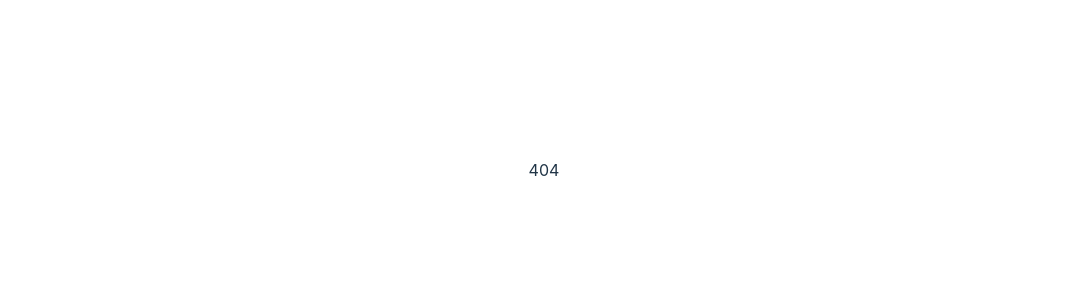
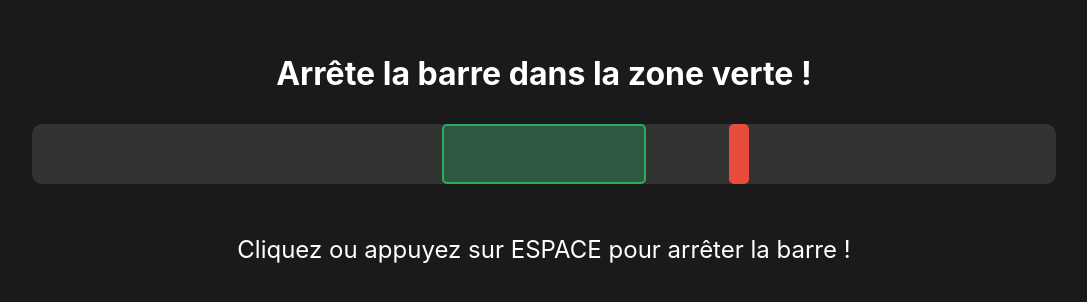
Before and after one commit to RedaDamene/Stickmania, a React (Vite) app: page /app/JeuStopBar in a window 1280 px wide. Shown: the part 230-532 px from the top of the page, without its empty margins (96-1183 px from the left). Built offline with nearby package versions, Linux system fonts and the light colour scheme.

Commit message:
ajout jeu stop bar

```diff
--- a/src/Router.tsx
+++ b/src/Router.tsx
@@ -2,6 +2,7 @@ import { BrowserRouter, Routes, Route } from "react-router";
 import App from "./App";
 import JeuTiming from "./pages/Jeu-timing/Jeu-timing";
 import ClicCouleur from "./composants/ClicCouleur/ClicCouleur";
+import JeuStopBar from "./pages/Jeu-stop-bar/JeuStopBar";
 
 export const Router = () => {
     return (
@@ -11,6 +12,7 @@ export const Router = () => {
                 <Route path="/app" element="Hello World" />
                 <Route path="/app/jeuTiming" element={<JeuTiming />} />
                 <Route path="/app/jeuClicCouleur" element={<ClicCouleur/>} />
+                <Route path="/app/JeuStopBar" element={<JeuStopBar/>} />
                 <Route path="*" element="404" />
             </Routes>
         </BrowserRouter>
--- a/src/components/ClicCouleur/ClicCouleur.tsx
+++ b/src/components/ClicCouleur/ClicCouleur.tsx
@@ -1,7 +1,6 @@
 import React, { useState, useEffect } from "react";
 import { motion } from "framer-motion";
 import "./ClicCouleur.css";
-import { Button } from "../ui/button";
 
 const ClicCouleur: React.FC = () => {
     const [score, setScore] = useState(0);
--- /dev/null
+++ b/src/pages/Jeu-stop-bar/JeuStopBar.css
@@ -0,0 +1,55 @@
+.game-container {
+    width: 100vw;
+    height: 100vh;
+    display: flex;
+    flex-direction: column;
+    align-items: center;
+    justify-content: center;
+    background-color: #1a1a1a;
+    color: white;
+}
+
+.game-title {
+    font-size: 2rem;
+    margin-bottom: 2rem;
+}
+
+.game-bar {
+    width: 80%;
+    height: 60px;
+    background-color: #333;
+    position: relative;
+    border-radius: 10px;
+    margin-bottom: 2rem;
+}
+
+.target-zone {
+    position: absolute;
+    height: 100%;
+    background-color: rgba(39, 174, 96, 0.3);
+    border: 2px solid #27ae60;
+    border-radius: 5px;
+}
+
+.moving-bar {
+    position: absolute;
+    width: 20px;
+    height: 100%;
+    background-color: #e74c3c;
+    border-radius: 5px;
+    transform: translateX(-50%);
+    transition: left 0.016s linear;
+}
+
+.game-message {
+    font-size: 1.5rem;
+    text-align: center;
+    margin-top: 1rem;
+}
+
+.countdown {
+    margin-top: 20px;
+    font-size: 1.2rem;
+    color: white;
+    font-weight: bold;
+}
--- /dev/null
+++ b/src/pages/Jeu-stop-bar/JeuStopBar.tsx
@@ -0,0 +1,135 @@
+import { useState, useEffect, useRef } from 'react'
+import { useNavigate } from 'react-router-dom'
+import './JeuStopBar.css'
+
+export default function StopGame() {
+    const navigate = useNavigate()
+    const [position, setPosition] = useState(0)
+    const [direction, setDirection] = useState(1)
+    const [estArrete, setEstArrete] = useState(false)
+    const [aGagne, setAGagne] = useState(false)
+    const [compteARebours, setCompteARebours] = useState(null)
+    const animationRef = useRef(null)
+    const positionRef = useRef(position) // Pour suivre la position actuelle
+    const speed = 1
+
+    const targetZone = {
+        start: 40,
+        end: 60
+    }
+
+    // Mettre à jour la référence de position en même temps que l'état
+    useEffect(() => {
+        positionRef.current = position
+    }, [position])
+
+    useEffect(() => {
+        const animate = () => {
+            setPosition(prevPosition => {
+                const newPosition = prevPosition + (direction * speed)
+
+                if (newPosition >= 100) {
+                    setDirection(-1)
+                    return 100
+                }
+                if (newPosition <= 0) {
+                    setDirection(1)
+                    return 0
+                }
+
+                return newPosition
+            })
+            animationRef.current = requestAnimationFrame(animate)
+        }
+
+        if (!estArrete) {
+            animationRef.current = requestAnimationFrame(animate)
+        }
+
+        return () => {
+            if (animationRef.current) {
+                cancelAnimationFrame(animationRef.current)
+            }
+        }
+    }, [direction, estArrete])
+
+    useEffect(() => {
+        if (compteARebours !== null && compteARebours > 0) {
+            const timer = setTimeout(() => {
+                setCompteARebours(prev => prev - 1)
+            }, 1000)
+            return () => clearTimeout(timer)
+        } else if (compteARebours === 0) {
+            navigate('/app/ProchainJeu')
+        }
+    }, [compteARebours, navigate])
+
+    useEffect(() => {
+        const handleKeyPress = (event) => {
+            if (event.code === 'Space' && !estArrete) {
+                event.preventDefault()
+                // Utiliser la référence de position pour la vérification
+                const currentPos = positionRef.current
+                const estDansZoneVerte = currentPos >= targetZone.start && currentPos <= targetZone.end
+
+                setEstArrete(true)
+                setAGagne(estDansZoneVerte)
+                setCompteARebours(3)
+            }
+        }
+
+        window.addEventListener('keydown', handleKeyPress)
+        return () => window.removeEventListener('keydown', handleKeyPress)
+    }, [estArrete])
+
+    const handleClick = (e) => {
+        e.preventDefault()  // Empêcher le comportement par défaut
+        e.stopPropagation()  // Arrêter la propagation de l'événement
+        if (!estArrete) {
+            const estDansZoneVerte = position >= targetZone.start && position <= targetZone.end
+            setEstArrete(true)
+            setAGagne(estDansZoneVerte)
+            setCompteARebours(3)
+        }
+    }
+
+    return (
+        <div
+            className="game-container"
+            onClick={handleClick}
+        >
+            <h1 className="game-title">Arrête la barre dans la zone verte !</h1>
+
+            <div className="game-bar">
+                <div
+                    className="target-zone"
+                    style={{
+                        left: `${targetZone.start}%`,
+                        width: `${targetZone.end - targetZone.start}%`
+                    }}
+                />
+
+                <div
+                    className="moving-bar"
+                    style={{ left: `${position}%` }}
+                />
+            </div>
+
+            <div className="game-message">
+                <div>
+                    {!estArrete
+                        ? "Cliquez ou appuyez sur ESPACE pour arrêter la barre !"
+                        : aGagne
+                            ? "Bravo ! Vous avez gagné !"
+                            : "Raté ! Essayez encore !"
+                    }
+                </div>
+                {compteARebours !== null && (
+                    <div className="countdown">
+                        Passage au jeu suivant dans {compteARebours}...
+                    </div>
+                )}
+            </div>
+        </div>
+    )
+}
```
Also changed, not shown: 1 other file (tests, documents, lock files or other folders).
